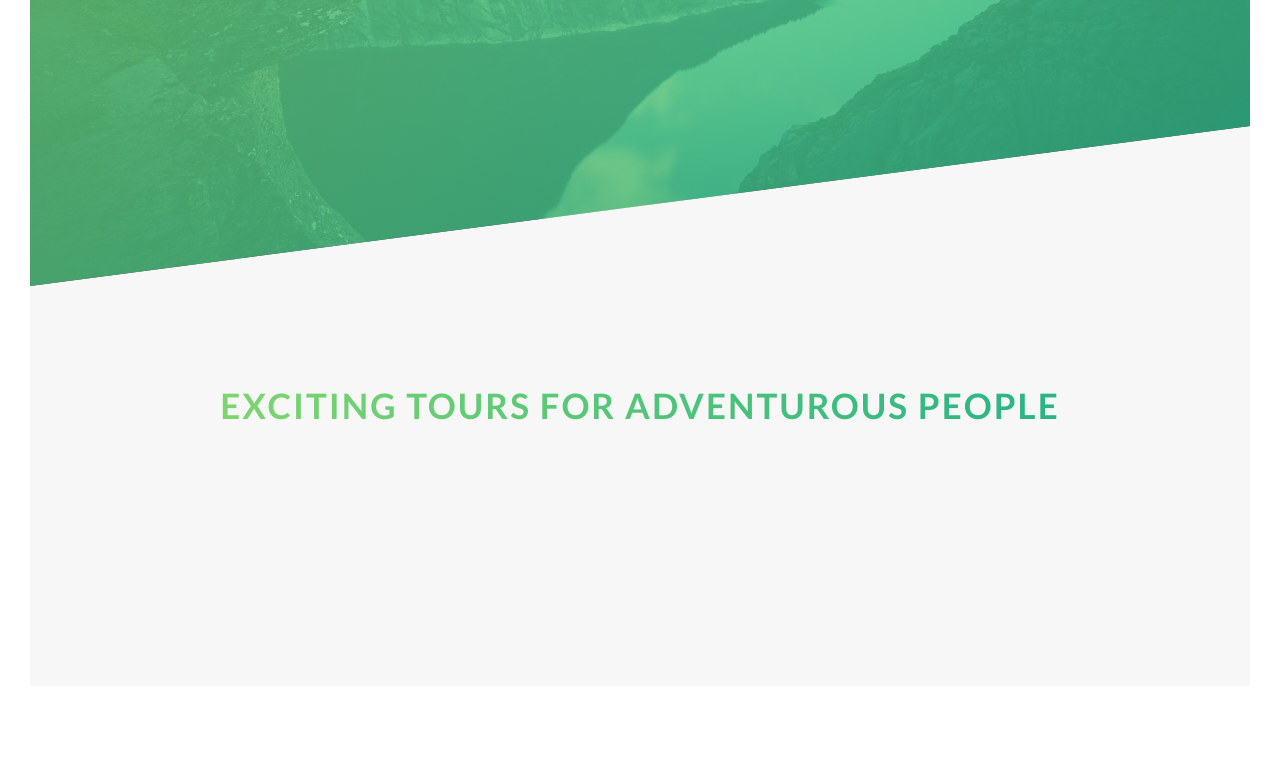
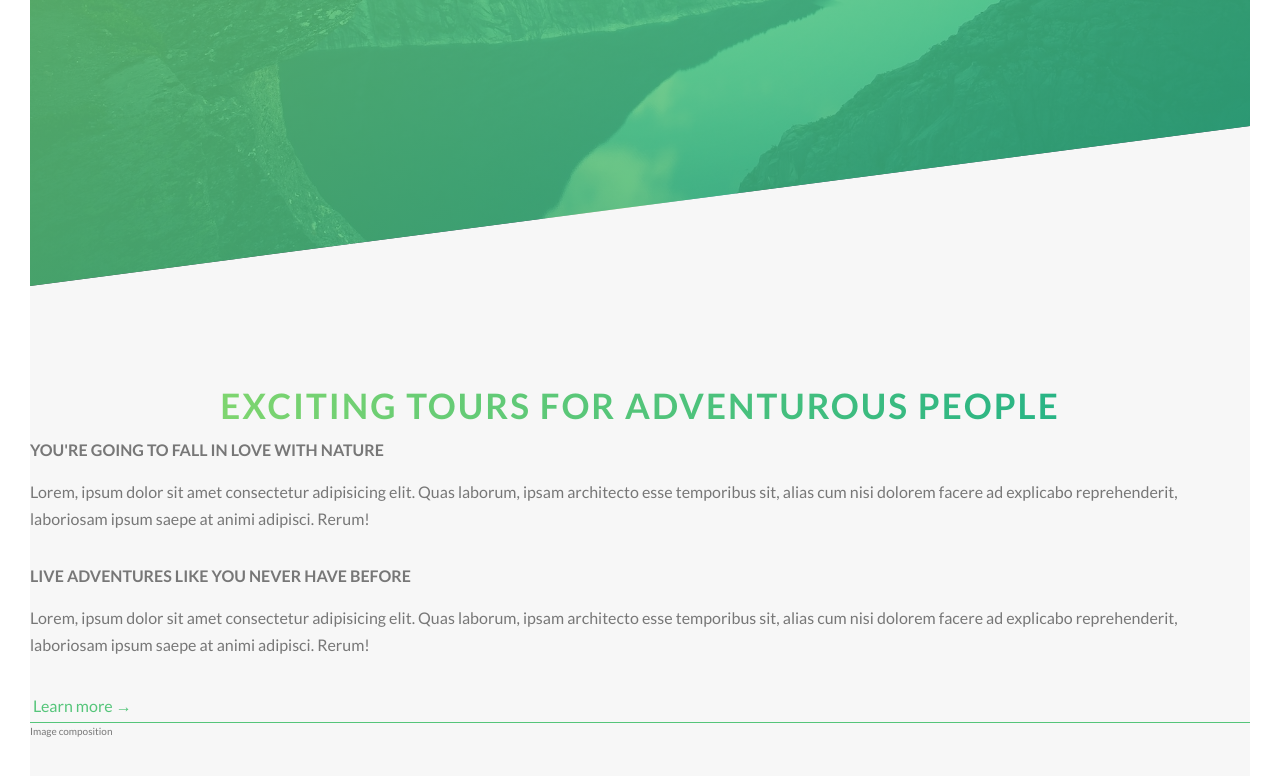
Before and after one commit to robertoshimizu/advancedCSS, a website: page index.html in a window 1280 px wide. Shown: the part 504-1280 px from the top of the page. Before the commit the page ends 1220 px from the top, so only its background shows below. Drawn offline with Linux system fonts and the light colour scheme.

Commit message:
first colum of about section

```diff
--- a/index.html
+++ b/index.html
@@ -27,10 +27,26 @@
             <div class="u-center-text">
                 <h2 class="heading-secondary">
                 Exciting tours for adventurous people
-            </h2>
+                </h2>
             </div>
 
+            <div class="row">
+                <div class="col-1-of-2">
+                    <h3 class="heading-tertiary u-margin-bottom-small">You're going to fall in love with nature</h3>
+                    <p class="paragraph">
+                        Lorem, ipsum dolor sit amet consectetur adipisicing elit. Quas laborum, ipsam architecto esse temporibus sit, alias cum nisi dolorem facere ad explicabo reprehenderit, laboriosam ipsum saepe at animi adipisci. Rerum!
+                    </p>
+                    <h3 class="heading-tertiary u-margin-bottom-small">Live adventures like you never have before</h3>
+                    <p class="paragraph">
+                        Lorem, ipsum dolor sit amet consectetur adipisicing elit. Quas laborum, ipsam architecto esse temporibus sit, alias cum nisi dolorem facere ad explicabo reprehenderit, laboriosam ipsum saepe at animi adipisci. Rerum!
+                    </p>
+                    <a href="#" class="btn-text">Learn more &rarr;</a>
+                </div>
+                <div class="col-2-of-2">
+                    Image composition
+                </div>
 
+            </div>
 
         </section>
     </main>
--- a/sass/abstracts/_variables.scss
+++ b/sass/abstracts/_variables.scss
@@ -7,3 +7,7 @@ $color-grey-light-1: #f7f7f7;
 $color-grey-dark: #777777;
 $color-white: #ffffff;
 $color-black: #000000;
+
+// Font
+
+$default-font-size: 1.6rem;
--- a/sass/base/_base.scss
+++ b/sass/base/_base.scss
@@ -7,6 +7,7 @@
 }
 
 html {
+  // This defines what 1 rem is
   font-size: 62.5%;
 }
 
--- a/sass/base/_typography.scss
+++ b/sass/base/_typography.scss
@@ -65,3 +65,17 @@ body {
     text-shadow: 0.5rem 1rem 2rem rgba($color-black, $alpha: 0.2);
   }
 }
+
+.heading-tertiary {
+  font-size: $default-font-size;
+  font-weight: 700;
+  text-transform: uppercase;
+}
+
+.paragraph {
+  font-size: $default-font-size;
+
+  &:not(:last-child) {
+    margin-bottom: 3rem;
+  }
+}
--- a/sass/base/_utility-classes.scss
+++ b/sass/base/_utility-classes.scss
@@ -1,3 +1,14 @@
 .u-center-text {
   text-align: center;
 }
+.u-margin-bottom-small {
+  margin-bottom: 1.5rem;
+}
+
+.u-margin-bottom-medium {
+  margin-bottom: 4rem;
+}
+
+.u-margin-bottom-big {
+  margin-bottom: 8rem;
+}
--- a/sass/components/_button.scss
+++ b/sass/components/_button.scss
@@ -8,6 +8,7 @@
     border-radius: 100px;
     transition: all 0.2s;
     position: relative;
+    font-size: $default-font-size;
   }
 
   &:hover {
@@ -52,3 +53,28 @@
     animation-fill-mode: backwards;
   }
 }
+
+.btn-text {
+  &:link,
+  &:visited {
+    font-size: $default-font-size;
+    color: $color-primary;
+    display: inline-block;
+    text-decoration: none;
+    border-bottom: 1px solid $color-primary;
+    padding: 3px;
+    transition: all 0.2s;
+  }
+
+  &:hover {
+    background-color: $color-primary;
+    color: $color-white;
+    box-shadow: 0 1rem 2rem rgba($color-black, 0.15);
+    transform: translateY(-2px);
+  }
+
+  &:active {
+    box-shadow: 0 0.5rem 1rem rgba($color-black, 0.15);
+    transform: translateY(0);
+  }
+}
--- /dev/null
+++ b/sass/layout/_flexbox.scss
@@ -0,0 +1,10 @@
+.row {
+  display: flex;
+  flex-direction: row;
+  flex-wrap: wrap;
+}
+
+.col-1-of-2 {
+  display: flex;
+  flex-direction: column;
+}
--- a/sass/main.scss
+++ b/sass/main.scss
@@ -13,4 +13,5 @@
 
 @import "pages/home";
 @import "components/button";
+@import "layout/flexbox";
 @import "layout/header";
```
Also changed, not shown: css/style.css.
